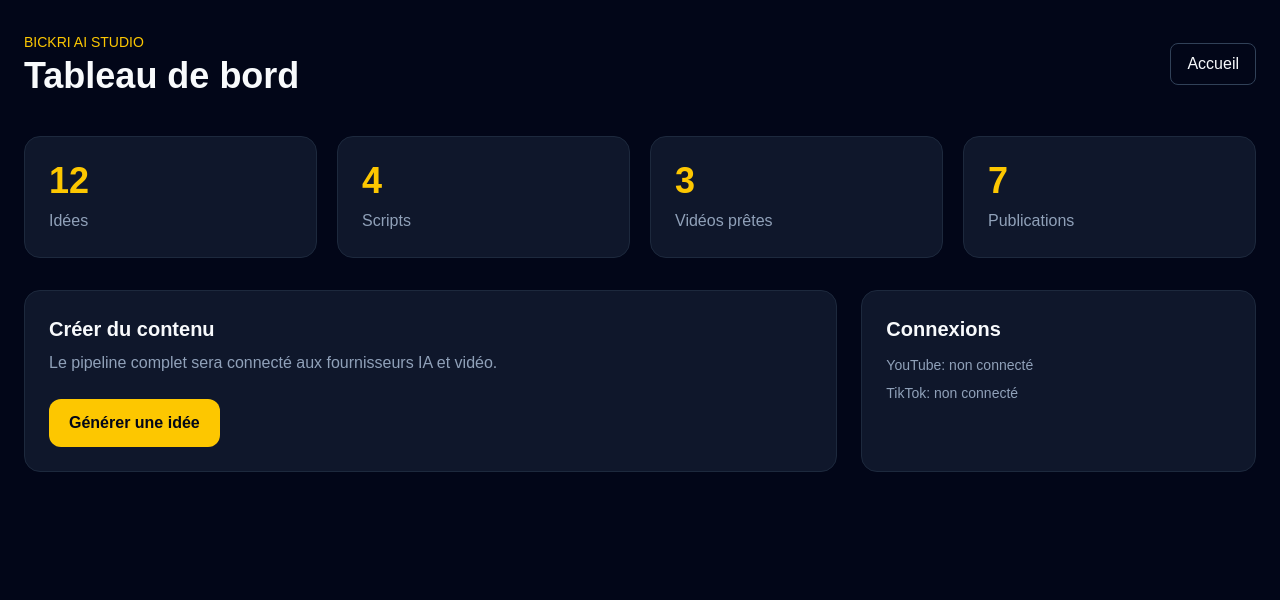
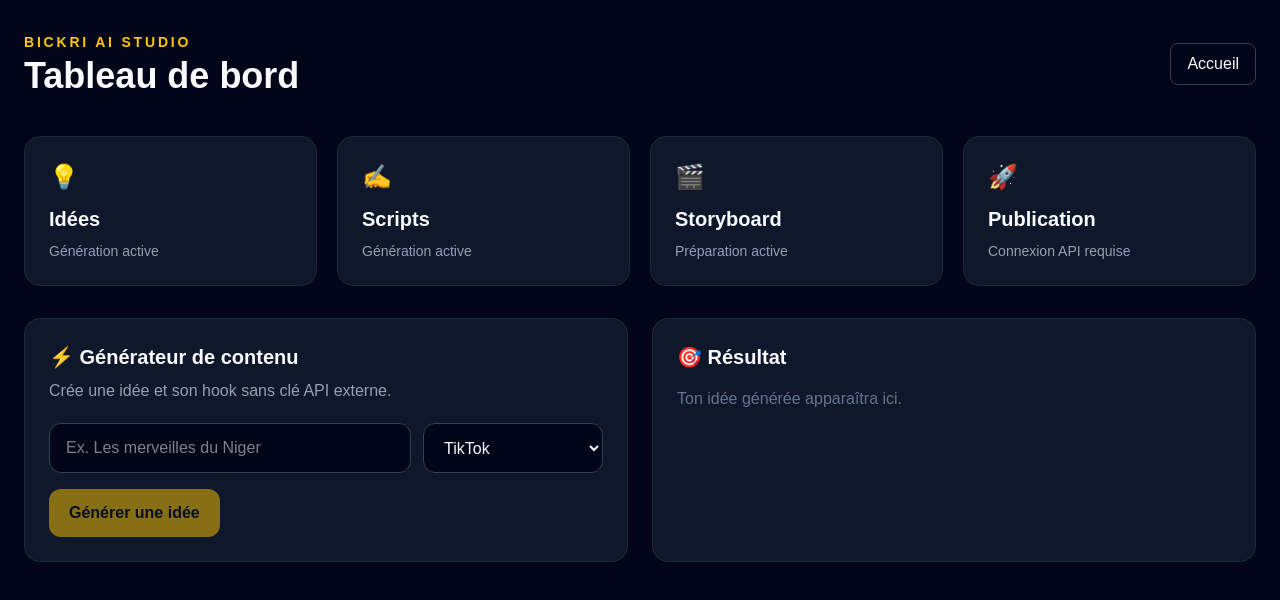
Before and after one commit to mabdourahamane886-lang/bickriaistudio, a Next.js app: page /dashboard in a window 1280 px wide. Shown: the top 600 px of the page. Built offline with nearby package versions, Linux system fonts and the light colour scheme.

Commit message:
feat: activate content studio dashboard

```diff
--- a/src/app/dashboard/page.tsx
+++ b/src/app/dashboard/page.tsx
@@ -1,45 +1,74 @@
+"use client";
+
+import { useState } from "react";
 import Link from "next/link";
 
+type Idea = { title: string; hook: string; angle: string; platform: string };
+
 export default function DashboardPage() {
+  const [topic, setTopic] = useState("");
+  const [platform, setPlatform] = useState("tiktok");
+  const [idea, setIdea] = useState<Idea | null>(null);
+  const [script, setScript] = useState("");
+  const [loading, setLoading] = useState(false);
+  const [message, setMessage] = useState("");
+
+  async function generateIdea() {
+    setLoading(true); setMessage("");
+    try {
+      const r = await fetch("/api/ideas", { method: "POST", headers: {"Content-Type":"application/json"}, body: JSON.stringify({topic, platform, language:"français", count:1}) });
+      const data = await r.json(); if (!r.ok) throw new Error(data.error || "Erreur");
+      setIdea(data.ideas[0]); setScript("");
+    } catch (e) { setMessage(e instanceof Error ? e.message : "Erreur inattendue"); }
+    finally { setLoading(false); }
+  }
+
+  async function generateScript() {
+    if (!idea) return;
+    setLoading(true); setMessage("");
+    try {
+      const r = await fetch("/api/script", { method: "POST", headers: {"Content-Type":"application/json"}, body: JSON.stringify({idea:idea.title, hook:idea.hook, durationSeconds:60}) });
+      const data = await r.json(); if (!r.ok) throw new Error(data.error || "Erreur");
+      setScript(data.script);
+    } catch (e) { setMessage(e instanceof Error ? e.message : "Erreur inattendue"); }
+    finally { setLoading(false); }
+  }
+
   return (
     <main className="min-h-screen bg-slate-950 px-6 py-8">
       <div className="mx-auto max-w-7xl">
         <header className="mb-10 flex flex-wrap items-center justify-between gap-4">
-          <div>
-            <p className="text-sm text-yellow-400">BICKRI AI STUDIO</p>
-            <h1 className="mt-1 text-4xl font-bold">Tableau de bord</h1>
-          </div>
+          <div><p className="text-sm font-semibold tracking-[0.2em] text-yellow-400">BICKRI AI STUDIO</p><h1 className="mt-1 text-4xl font-bold">Tableau de bord</h1></div>
           <Link href="/" className="rounded-lg border border-slate-700 px-4 py-2">Accueil</Link>
         </header>
 
         <section className="grid gap-5 sm:grid-cols-2 lg:grid-cols-4">
-          {[
-            ["12", "Idées"],
-            ["4", "Scripts"],
-            ["3", "Vidéos prêtes"],
-            ["7", "Publications"]
-          ].map(([value, label]) => (
-            <div key={label} className="rounded-2xl border border-slate-800 bg-slate-900 p-6">
-              <div className="text-4xl font-bold text-yellow-400">{value}</div>
-              <div className="mt-2 text-slate-400">{label}</div>
-            </div>
+          {[["💡","Idées","Génération active"],["✍️","Scripts","Génération active"],["🎬","Storyboard","Préparation active"],["🚀","Publication","Connexion API requise"]].map(([icon,label,status])=>(
+            <div key={label} className="rounded-2xl border border-slate-800 bg-slate-900 p-6"><div className="text-2xl">{icon}</div><div className="mt-3 text-xl font-bold">{label}</div><div className="mt-2 text-sm text-slate-400">{status}</div></div>
           ))}
         </section>
 
-        <section className="mt-8 grid gap-6 lg:grid-cols-3">
-          <div className="rounded-2xl border border-slate-800 bg-slate-900 p-6 lg:col-span-2">
-            <h2 className="text-xl font-bold">Créer du contenu</h2>
-            <p className="mt-2 text-slate-400">Le pipeline complet sera connecté aux fournisseurs IA et vidéo.</p>
-            <button className="mt-6 rounded-xl bg-yellow-400 px-5 py-3 font-bold text-slate-950">
-              Générer une idée
-            </button>
+        <section className="mt-8 grid gap-6 lg:grid-cols-2">
+          <div className="rounded-2xl border border-slate-800 bg-slate-900 p-6">
+            <h2 className="text-xl font-bold">⚡ Générateur de contenu</h2>
+            <p className="mt-2 text-slate-400">Crée une idée et son hook sans clé API externe.</p>
+            <div className="mt-5 grid gap-3 sm:grid-cols-[1fr_180px]">
+              <input value={topic} onChange={e=>setTopic(e.target.value)} placeholder="Ex. Les merveilles du Niger" className="rounded-xl border border-slate-700 bg-slate-950 px-4 py-3 outline-none focus:border-yellow-400"/>
+              <select value={platform} onChange={e=>setPlatform(e.target.value)} className="rounded-xl border border-slate-700 bg-slate-950 px-4 py-3">
+                <option value="tiktok">TikTok</option><option value="youtube">YouTube</option><option value="instagram">Instagram</option><option value="facebook">Facebook</option>
+              </select>
+            </div>
+            <button onClick={generateIdea} disabled={loading || !topic.trim()} className="mt-4 rounded-xl bg-yellow-400 px-5 py-3 font-bold text-slate-950 disabled:cursor-not-allowed disabled:opacity-50">{loading ? "Génération…" : "Générer une idée"}</button>
+            {message && <p className="mt-4 text-sm text-red-400">{message}</p>}
           </div>
+
           <div className="rounded-2xl border border-slate-800 bg-slate-900 p-6">
-            <h2 className="text-xl font-bold">Connexions</h2>
-            <p className="mt-3 text-sm text-slate-400">YouTube: non connecté</p>
-            <p className="mt-2 text-sm text-slate-400">TikTok: non connecté</p>
+            <h2 className="text-xl font-bold">🎯 Résultat</h2>
+            {idea ? <><h3 className="mt-4 text-2xl font-bold">{idea.title}</h3><p className="mt-3 text-yellow-300">Hook : {idea.hook}</p><p className="mt-3 text-slate-400">{idea.angle}</p><button onClick={generateScript} disabled={loading} className="mt-5 rounded-xl border border-yellow-400 px-5 py-3 font-semibold text-yellow-300 disabled:opacity-50">✍️ Générer le script 60 s</button></> : <p className="mt-4 text-slate-500">Ton idée générée apparaîtra ici.</p>}
           </div>
         </section>
+
+        {script && <section className="mt-6 rounded-2xl border border-slate-800 bg-slate-900 p-6"><h2 className="text-xl font-bold">📝 Script généré</h2><pre className="mt-4 whitespace-pre-wrap font-sans leading-7 text-slate-300">{script}</pre></section>}
       </div>
     </main>
   );
```
